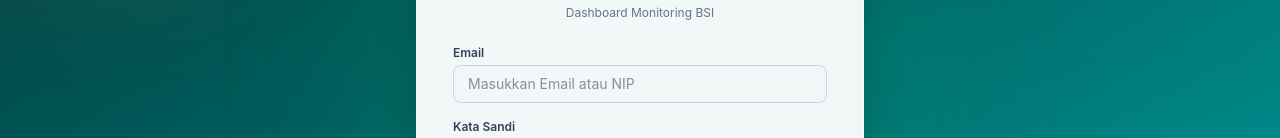
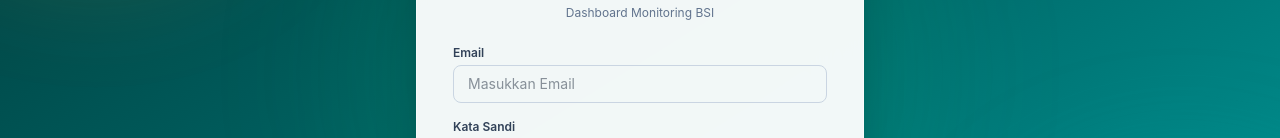
Before and after one commit to ProjectKP-web/DashboardMonitoring, a React (Vite) app: page /login in a window 1280 px wide. Shown: the part 327-465 px from the top of the page. Built offline with nearby package versions, Linux system fonts and the light colour scheme; no server answers.

Commit message:
revisi tulisan

```diff
--- a/src/pages/auth/Login.jsx
+++ b/src/pages/auth/Login.jsx
@@ -126,7 +126,7 @@ export default function Login() {
             required
             value={identifier}
             onChange={(e) => setIdentifier(e.target.value)}
-            placeholder="Masukkan Email atau NIP"
+            placeholder="Masukkan Email"
             className="w-full px-3.5 py-2 border border-slate-300 rounded-lg text-sm focus:outline-hidden focus:ring-2 focus:ring-[#00a0a0]"
           />
         </div>
```
